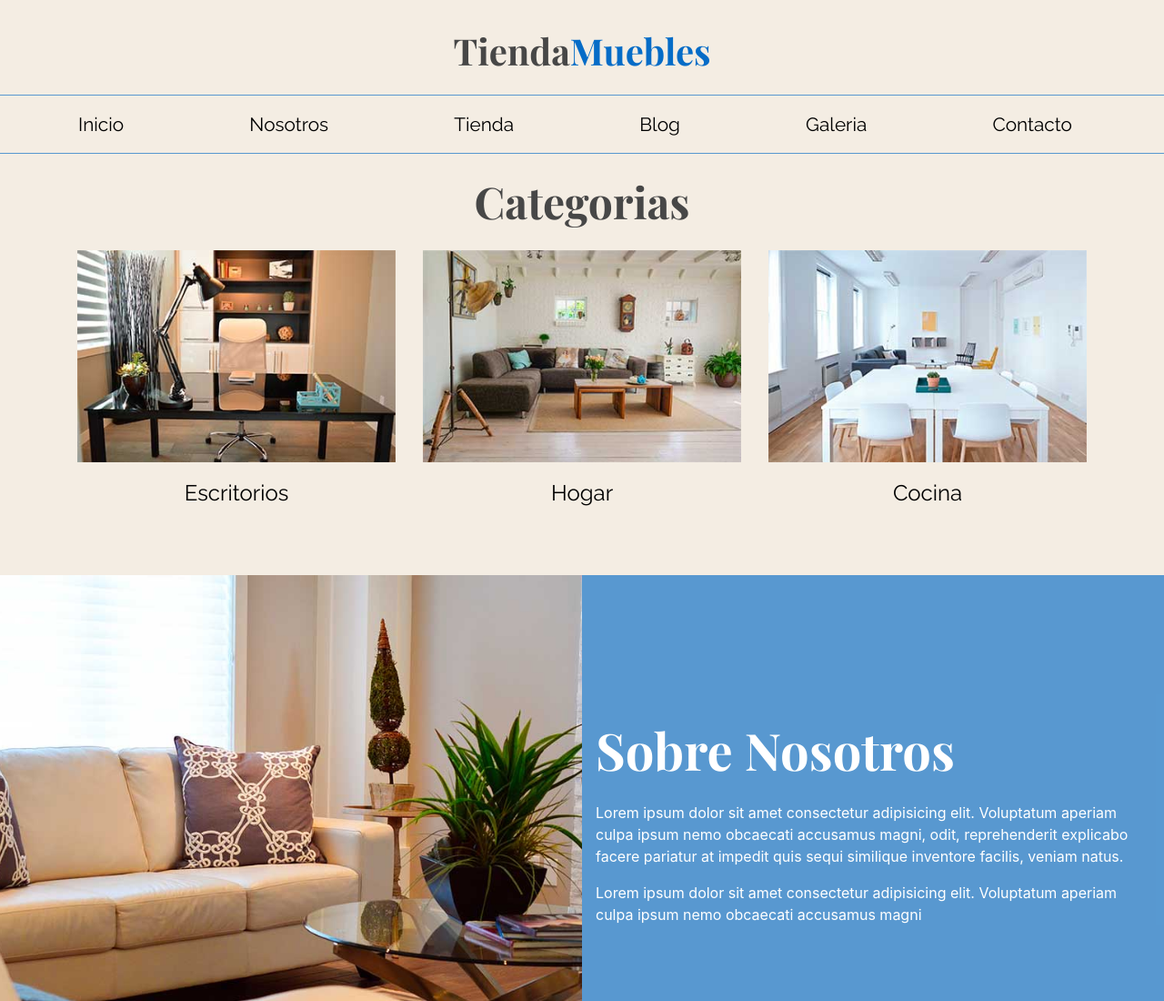
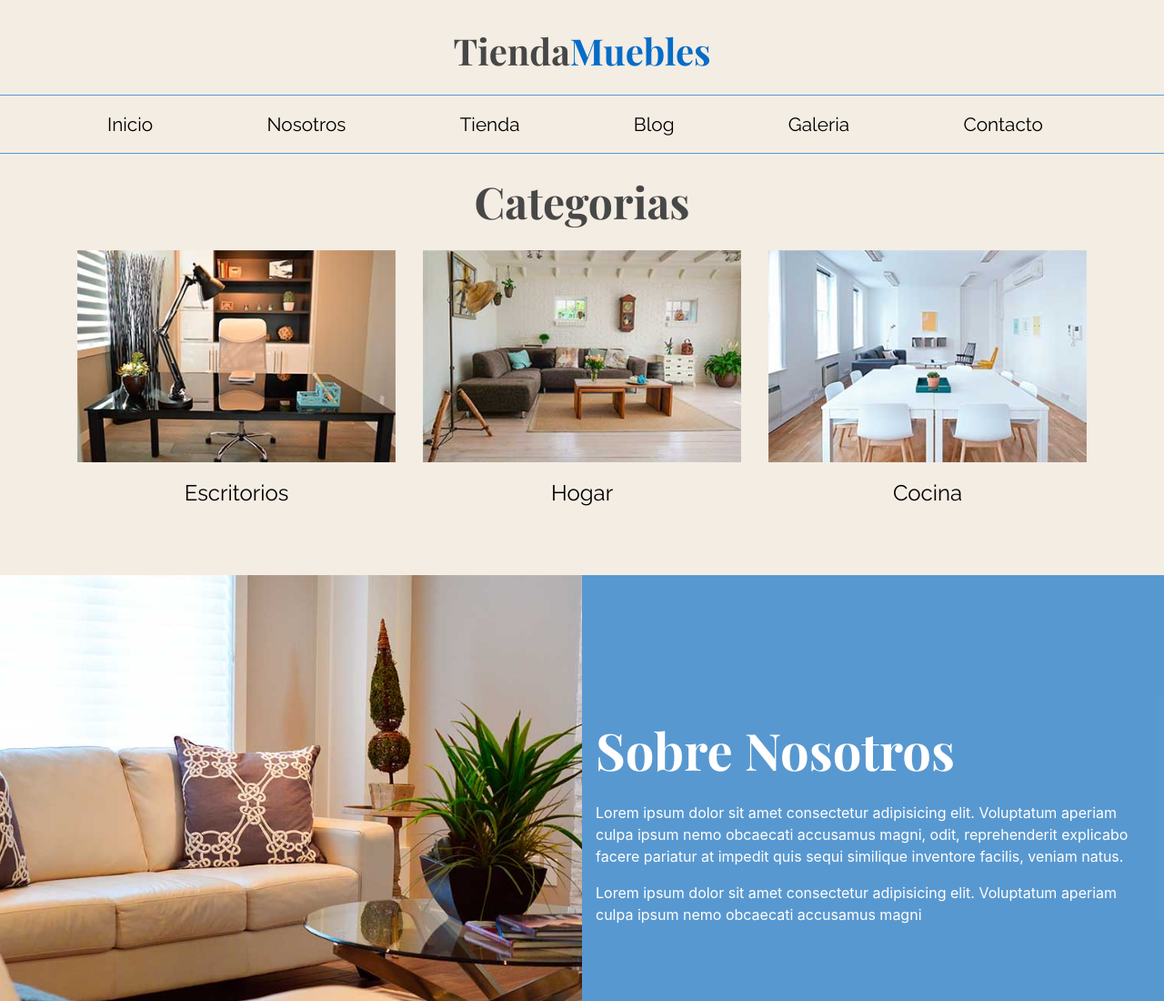
Before and after one commit to shamuelxd4/tienda-virtual, a plain HTML site: page index.html in a window 1280 px wide. Shown: the top 1100 px of the page at 91% size. Drawn offline with nearby package versions, Linux system fonts and the light colour scheme.

Commit message:
agregando detalles seguido

```diff
--- a/css/style.css
+++ b/css/style.css
@@ -15,9 +15,6 @@ h2 {
     font-size: 3rem;
 }
 /*TITULO*/
-.navegacion-principal .nav-link {
-    font-weight: 600;
-}
 .titulo, .titulo-nosotros {
     font-family: 'Playfair Display', serif;
 }
--- a/index.html
+++ b/index.html
@@ -19,12 +19,12 @@
                 </button>
                 <div id="nav-principal" class="collapse navbar-collapse mt-3 mt-lg-0">
                     <nav class="navegacion-principal nav justify-content-between container flex-column flex-lg-row text-center">
-                        <a href="#" class="nav-link">Inicio</a>
-                        <a href="#" class="nav-link">Nosotros</a>
-                        <a href="#" class="nav-link">Tienda</a>
-                        <a href="#" class="nav-link">Blog</a>
-                        <a href="#" class="nav-link">Galeria</a>
-                        <a href="#" class="nav-link">Contacto</a>
+                        <a href="#" class="nav-link px-5">Inicio</a>
+                        <a href="#" class="nav-link px-5">Nosotros</a>
+                        <a href="#" class="nav-link px-5">Tienda</a>
+                        <a href="#" class="nav-link px-5">Blog</a>
+                        <a href="#" class="nav-link px-5">Galeria</a>
+                        <a href="#" class="nav-link px-5">Contacto</a>
                     </nav>
                 </div>
             </nav>
```
